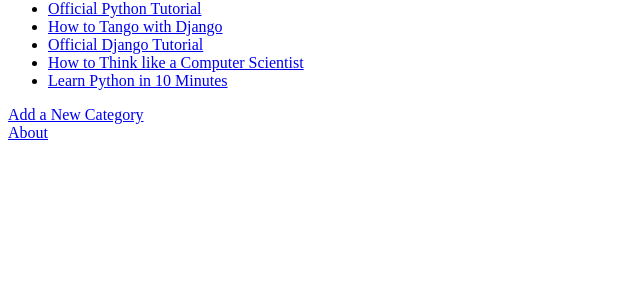
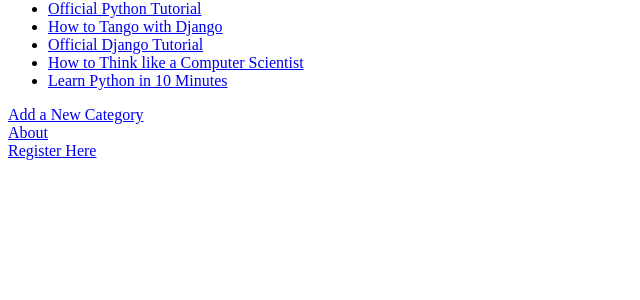
Before and after one commit to adamgillfillan/tango_with_django_project, a Django app: page /rango/ in a window 1280 px wide. Shown: the part 254-554 px from the top of the page, without its empty margins (0-640 px from the left). Run offline with Django 3.2, Linux system fonts and the light colour scheme; data comes from the database, SQL or seed files in the repository; both versions use the stored data as it was after the commit; parts of the project's set-up code (start-up, migrations or seed data) failed here and were passed over.

Commit message:
added registration link to the index template

```diff
--- a/templates/rango/index.html
+++ b/templates/rango/index.html
@@ -33,5 +33,6 @@
 
     <a href="/rango/add_category/">Add a New Category</a><br />
     <a href="/rango/about/">About</a><br />
+    <a href="/rango/register/">Register Here</a>
 </body>
 </html>
```
Also changed, not shown: rango.db.
